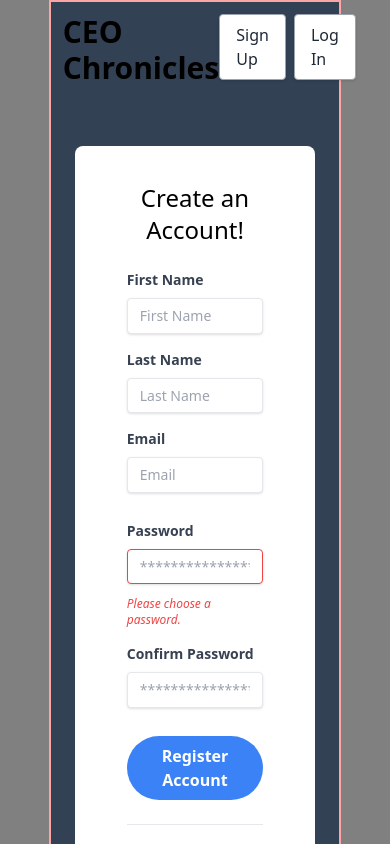
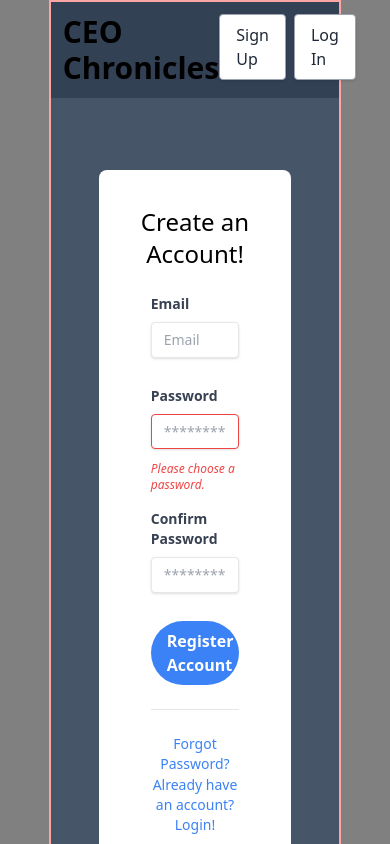
Before and after one commit to michael-carvajal/MERN-App, a React (Create React App) app in the folder frontend/: page /signup in a window 390 px wide. Shown: the top 844 px of the page. Built offline with nearby package versions, Linux system fonts and the light colour scheme; the HTML template or start-up script is replaced by a standard one.

Commit message:
tailwind

```diff
--- a/frontend/src/App.tsx
+++ b/frontend/src/App.tsx
@@ -11,11 +11,11 @@ import InterviewForm from './pages/InterviewForm';
 //   </Routes>
 const App: React.FC = () => {
   return (
-    <div className='w-3/4 border-red-300 mx-auto my-0 border-2 bg-slate-700 h-fit
+    <div className='w-3/4 border-red-300 mx-auto my-0 border-2 bg-slate-700 h-fit min-h-[500px]
     flex-col flex'>
       <BrowserRouter>
         <Navbar />
-        <main className="">
+        <main className=" bg-slate-600 p-6 h-full ">
           <Routes>
             <Route
               path="/signup"
--- a/frontend/src/components/Navbar.tsx
+++ b/frontend/src/components/Navbar.tsx
@@ -22,7 +22,7 @@ const Navbar: React.FC = () => {
               <h1>Publish +</h1>
             </Link>
             {user.email}
-            <button className='logout' onClick={handleLogout}>Log out</button>
+          <button className=' text-slate-400 customButton' onClick={handleLogout}>Log out</button>
           </div>}
 
           {!user && (
--- a/frontend/src/pages/Signup.tsx
+++ b/frontend/src/pages/Signup.tsx
@@ -4,6 +4,8 @@ import useSignup from "../hooks/useSignup";
 const Signup: React.FC = () => {
     const [email, setEmail] = useState<string>('');
     const [password, setPassword] = useState<string>('');
+    const [confirmPassword, setConfirmPassword] = useState<string>('');
+
     const { signup, isLoading, error } = useSignup();
 
     const handleChange = (e: ChangeEvent<HTMLInputElement>) => {
@@ -14,6 +16,9 @@ const Signup: React.FC = () => {
         } else if (name === 'password') {
             setPassword(value);
         }
+     else if (name === 'confirmPassword') {
+        setConfirmPassword(value);
+    }
     };
 
     const handleSubmit = (e: FormEvent) => {
@@ -33,30 +38,6 @@ const Signup: React.FC = () => {
                     <div className="w-full lg:w-7/12 bg-white p-5 rounded-lg lg:rounded-l-none">
                         <h3 className="pt-4 text-2xl text-center">Create an Account!</h3>
                         <form className="px-8 pt-6 pb-8 mb-4 bg-white rounded">
-                            <div className="mb-4 md:flex md:justify-between">
-                                <div className="mb-4 md:mr-2 md:mb-0">
-                                    <label className="block mb-2 text-sm font-bold text-gray-700" htmlFor="firstName">
-                                        First Name
-                                    </label>
-                                    <input
-                                        className="w-full px-3 py-2 text-sm leading-tight text-gray-700 border rounded shadow appearance-none focus:outline-none focus:shadow-outline"
-                                        id="firstName"
-                                        type="text"
-                                        placeholder="First Name"
-                                    />
-                                </div>
-                                <div className="md:ml-2">
-                                    <label className="block mb-2 text-sm font-bold text-gray-700" htmlFor="lastName">
-                                        Last Name
-                                    </label>
-                                    <input
-                                        className="w-full px-3 py-2 text-sm leading-tight text-gray-700 border rounded shadow appearance-none focus:outline-none focus:shadow-outline"
-                                        id="lastName"
-                                        type="text"
-                                        placeholder="Last Name"
-                                    />
-                                </div>
-                            </div>
                             <div className="mb-4">
                                 <label className="block mb-2 text-sm font-bold text-gray-700" htmlFor="email">
                                     Email
@@ -66,6 +47,9 @@ const Signup: React.FC = () => {
                                     id="email"
                                     type="email"
                                     placeholder="Email"
+                                    name="email"
+                                    onChange={handleChange}
+                                    value={email}
                                 />
                             </div>
                             <div className="mb-4 md:flex md:justify-between">
@@ -78,6 +62,9 @@ const Signup: React.FC = () => {
                                         id="password"
                                         type="password"
                                         placeholder="******************"
+                                        name="password"
+                                        onChange={handleChange}
+                                        value={password}
                                     />
                                     <p className="text-xs italic text-red-500">Please choose a password.</p>
                                 </div>
@@ -90,6 +77,9 @@ const Signup: React.FC = () => {
                                         id="c_password"
                                         type="password"
                                         placeholder="******************"
+                                        name="confirmPassword"
+                                        onChange={handleChange}
+                                        value={confirmPassword}
                                     />
                                 </div>
                             </div>
--- a/frontend/tailwind.config.js
+++ b/frontend/tailwind.config.js
@@ -4,7 +4,14 @@ module.exports = {
     "./src/**/*.{js,jsx,ts,tsx}",
   ],
   theme: {
-    extend: {},
+    extend: {
+      customButton: {
+        backgroundColor: 'blue-500',
+        textColor: 'white',
+        padding: '.5rem 1rem',
+      },
+    },
   },
+
   plugins: [],
 }
```
